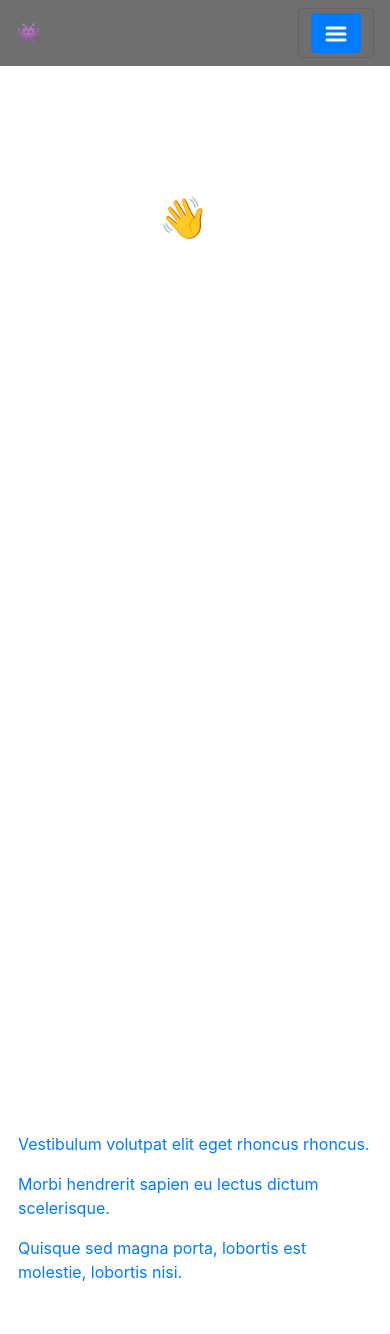
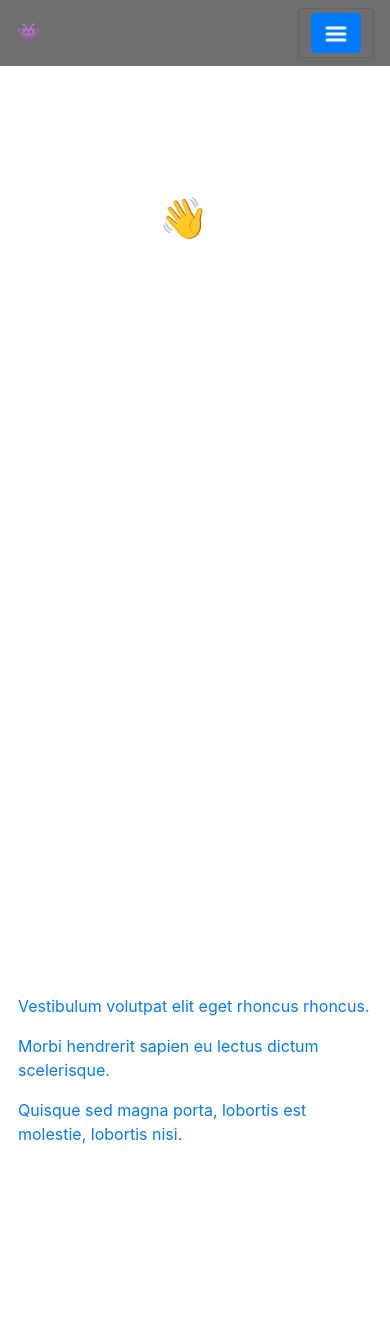
Before and after one commit to ataricoder/www, a Next.js app: page / in a window 390 px wide. Shown: the top 1334 px of the page. Built offline with nearby package versions, Linux system fonts and the light colour scheme.

Commit message:
fixed font size bug

```diff
--- a/styles/global.css
+++ b/styles/global.css
@@ -12,12 +12,12 @@ body {
 /* This styles mainly apply to the pages */
 h1 {
 	color: #ffffff;
-	font-size: 20px;
+	font-size: 22px;
 	font-weight: 600;
 }
 
 p {
-	font-size: 16px;
+	font-size: 14px;
 	font-weight: 400;
 	color: #ffffff;
 }
@@ -27,10 +27,10 @@ ul {
 
 @media (max-width: 991px) {
 	h1 {
-		font-size: 26px;
+		font-size: 20px;
 	}
 
 	p {
-		font-size: 18px;
+		font-size: 16px;
 	}
 }
```
